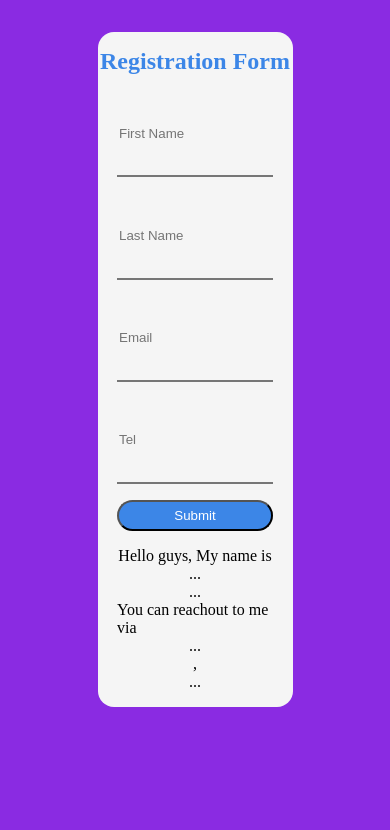
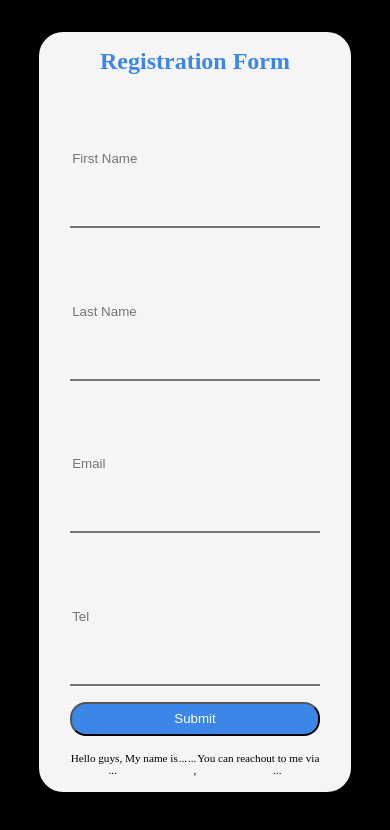
Before and after one commit to Developstar/vue-2, a plain HTML site: page index.html in a window 390 px wide. Drawn offline with nearby package versions, Linux system fonts and the light colour scheme.

Commit message:
media querie for phone added, paragraph sec edited

```diff
--- a/index.css
+++ b/index.css
@@ -4,17 +4,18 @@
 }
 
 body{
-    background: blueviolet;
+    background: black;
 }
 #app{
-    width: 50%;
+    width: 30%;
 
     background: whitesmoke;
     display: flex;
     flex-direction: column;
     margin-top: 2rem;
-    height: 80vh;
+    height: 90vh;
     border-radius: 1rem;
+
 
 }
 
@@ -33,7 +34,7 @@ body{
     display: flex;
     flex-direction: column;
     width: 80%;
-    height: 80%;
+    height: 100%;
     margin: 0 auto;
 
 
@@ -67,7 +68,27 @@ input:focus{
 .para{
     /* display: none; */
     display: flex;
-    flex-direction: column;
+    flex-direction: row;
+    flex-wrap: wrap;
     width: 80%;
     margin: 1rem auto;
 }
+
+p{
+    font-size: 0.9rem;
+}
+
+
+
+
+/* For mobile phones */
+@media (min-width:320px) and (max-width:480px){
+    #app{
+        width: 80%;
+        border-radius: 1.5rem;
+    }
+
+    p{
+        font-size: 0.7rem;
+    }
+}
```
